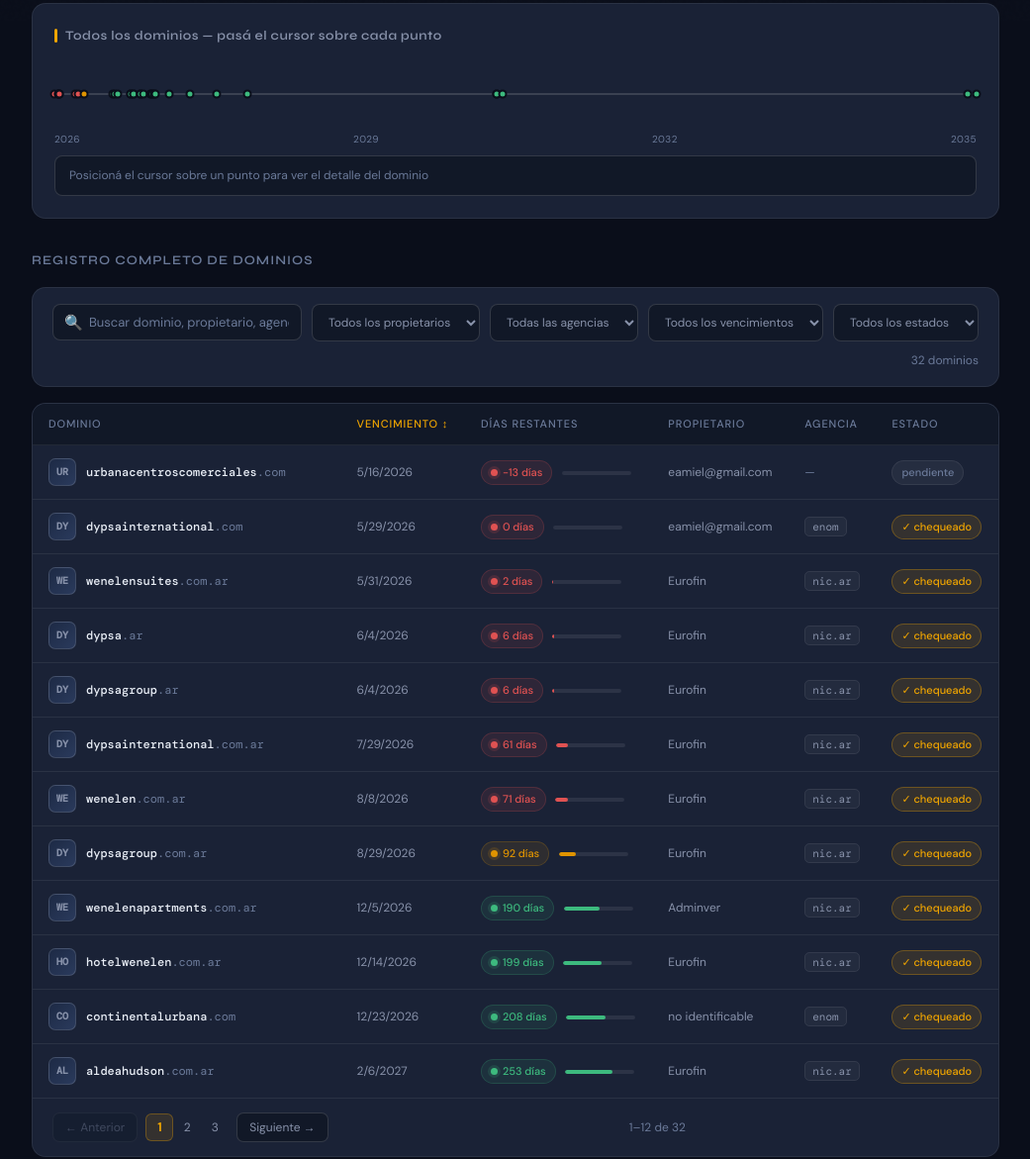
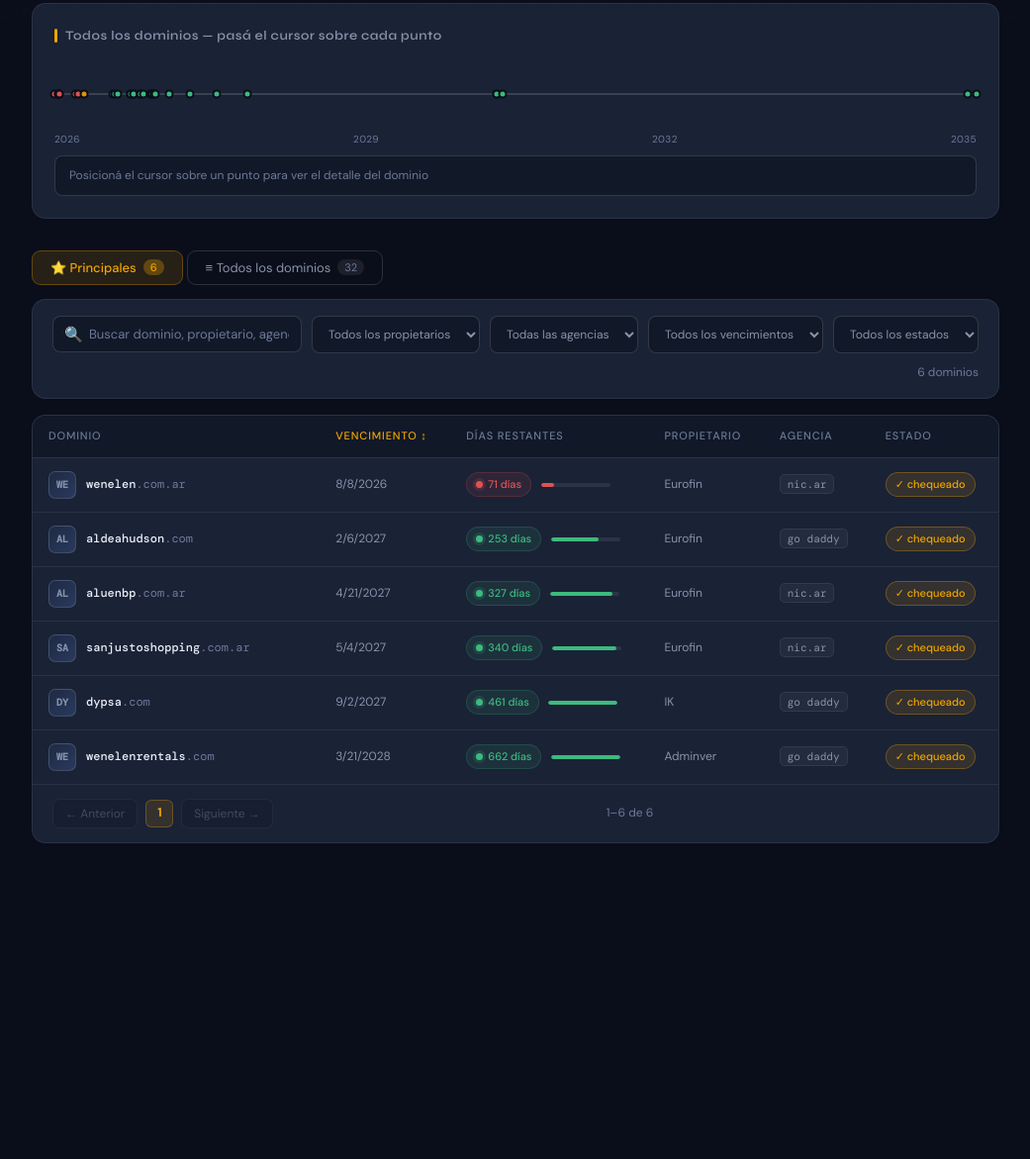
Before and after one commit to cquiroga-arch/dominios-hostings, a plain HTML site: page index.html in a window 1280 px wide. Shown: the part 779-1950 px from the top of the page at 99% size, without its empty margins (234-1275 px from the left). After the commit the page ends 1691 px from the top, so only its background shows below. Drawn offline with nearby package versions, Linux system fonts and the light colour scheme.

Commit message:
Add files via upload

```diff
--- a/index.html
+++ b/index.html
@@ -545,6 +545,39 @@ td {
 }
 .ring-label { text-anchor: middle; dominant-baseline: middle; }
 
+/* ── Tabs ── */
+.tabs-row {
+  display: flex;
+  align-items: center;
+  gap: 4px;
+  margin-bottom: 14px;
+}
+.tab-btn {
+  display: flex;
+  align-items: center;
+  gap: 7px;
+  padding: 8px 18px;
+  border-radius: 9px;
+  border: 1px solid var(--border-bright);
+  background: transparent;
+  color: var(--muted2);
+  font-family: 'DM Sans', sans-serif;
+  font-size: 13px;
+  font-weight: 400;
+  cursor: pointer;
+  transition: all .15s;
+}
+.tab-btn:hover { background: rgba(255,255,255,.05); color: var(--text); }
+.tab-btn.active { background: var(--gold-dim); color: var(--gold); border-color: var(--gold-mid); font-weight: 500; }
+.tab-count {
+  font-size: 11px;
+  padding: 1px 7px;
+  border-radius: 20px;
+  background: rgba(255,255,255,.08);
+  color: var(--muted);
+}
+.tab-btn.active .tab-count { background: var(--gold-mid); color: var(--gold); }
+
 /* ── Visit button ── */
 .visit-btn {
   display: inline-flex;
@@ -729,7 +762,14 @@ tbody tr:hover .visit-btn { opacity: 1; }
     </div>
 
     <!-- Table -->
-    <div class="section-title">Registro completo de dominios</div>
+    <div class="tabs-row">
+      <button class="tab-btn active" id="tabPrincipales" onclick="switchTab('principales')">
+        ⭐ Principales <span class="tab-count" id="cntPrincipales">6</span>
+      </button>
+      <button class="tab-btn" id="tabTodos" onclick="switchTab('todos')">
+        ≡ Todos los dominios <span class="tab-count" id="cntTodos">32</span>
+      </button>
+    </div>
     <div class="filter-bar" style="animation-delay:.5s">
       <div class="search-wrap">
         <span class="search-icon">🔍</span>
@@ -790,6 +830,16 @@ let sortCol = 'expires';
 let sortDir = 1;
 let filtered = [];
 let activeAgencyFilter = '';
+let activeTab = 'principales';
+
+const PRINCIPALES = [
+  'aldeahudson.com',
+  'dypsa.com',
+  'wenelen.com.ar',
+  'wenelenrentals.com',
+  'aluenbp.com.ar',
+  'sanjustoshopping.com.ar'
+];
 
 const RAW = [
   ['urbanacentroscomerciales.com','5/16/2025','5/16/2026','eamiel@gmail.com','',''],
@@ -995,6 +1045,7 @@ function applyFilters() {
   const statusF = document.getElementById('selStatus').value;
 
   filtered = domains.filter(d => {
+    if (activeTab === 'principales' && !PRINCIPALES.includes(d.domain)) return false;
     if (q && !d.domain.toLowerCase().includes(q) && !d.owner.toLowerCase().includes(q) && !d.agency.toLowerCase().includes(q)) return false;
     if (owner && d.owner !== owner) return false;
     if (agency && d.agency !== agency) return false;
@@ -1077,6 +1128,21 @@ function renderPagination() {
   }
 }
 
+window.switchTab = function(tab) {
+  activeTab = tab;
+  document.getElementById('tabPrincipales').classList.toggle('active', tab === 'principales');
+  document.getElementById('tabTodos').classList.toggle('active', tab === 'todos');
+  // reset nav sidebar active
+  document.querySelectorAll('.nav-item').forEach(b => b.classList.remove('active'));
+  activeAgencyFilter = '';
+  document.getElementById('selExp').value = '';
+  document.getElementById('searchBox').value = '';
+  document.getElementById('selOwner').value = '';
+  document.getElementById('selStatus').value = '';
+  document.getElementById('selAgency').value = '';
+  applyFilters();
+};
+
 window.prevPage = () => { if (page > 0) { page--; renderTable(); } };
 window.nextPage = () => { if ((page+1)*PER_PAGE < filtered.length) { page++; renderTable(); } };
 window.sortBy = col => {
@@ -1129,6 +1195,10 @@ buildBars('agencyBars','agency');
 buildBars('ownerBars','owner');
 buildTimeline();
 populateFilters();
+// set tab counts
+document.getElementById('cntPrincipales').textContent = PRINCIPALES.length;
+document.getElementById('cntTodos').textContent = domains.length;
+activeTab = 'principales';
 applyFilters();
 </script>
 </body>
```
